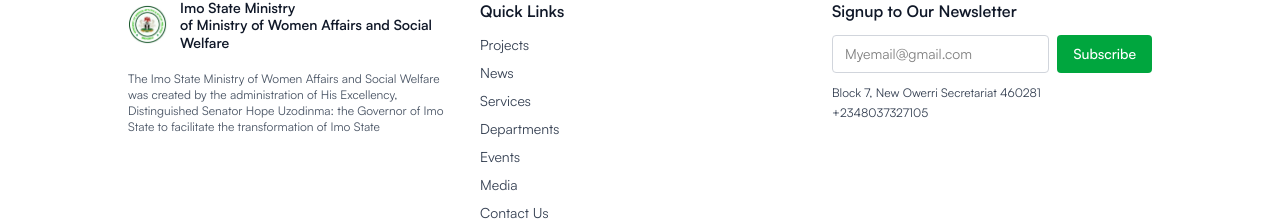
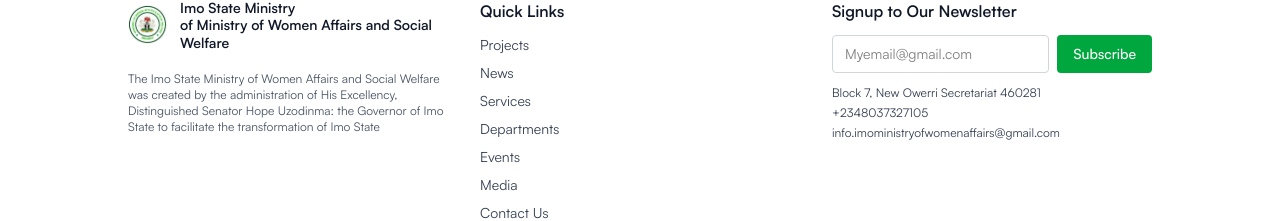
Before and after one commit to IDCLofficial/women-affairs, a Next.js app: page / in a window 1280 px wide. Shown: the part 5426-5647 px from the top of the page. Built offline with nearby package versions, Linux system fonts and the light colour scheme.

Commit message:
Update Footer.tsx

```diff
--- a/src/components/Footer.tsx
+++ b/src/components/Footer.tsx
@@ -58,10 +58,10 @@
             label: "+2348037327105",
             href: "tel:+2348037327105"
         },
-        // {
-        //     label: "imostatemgvg@gmail.com",
-        //     href: "mailto:imostatemgvg@gmail.com"
-        // },
+         {
+             label: "info.imoministryofwomenaffairs@gmail.com",
+             href: "mailto:info.imoministryofwomenaffairs@gmail.com"
+         },
     ]
 }
 
```
